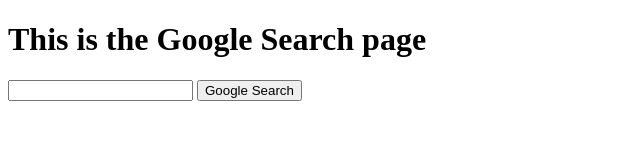
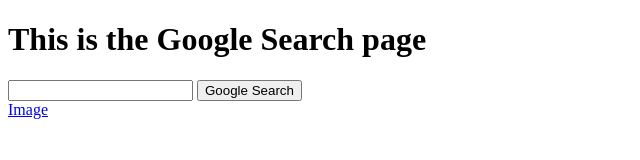
Before and after one commit to donato-casiello/pset0-search, a plain HTML site: page index.html in a window 1280 px wide. Shown: the full height of the page, 0-640 px from the left. Drawn offline with Linux system fonts and the light colour scheme.

Commit message:
Create a Images page and link in Search

```diff
--- a/index.html
+++ b/index.html
@@ -10,5 +10,6 @@
             <input type="text" name="q">
             <input type="submit" value="Google Search">
         </form>
+        <a href="image.html">Image</a>
     </body>
 </html>
```
